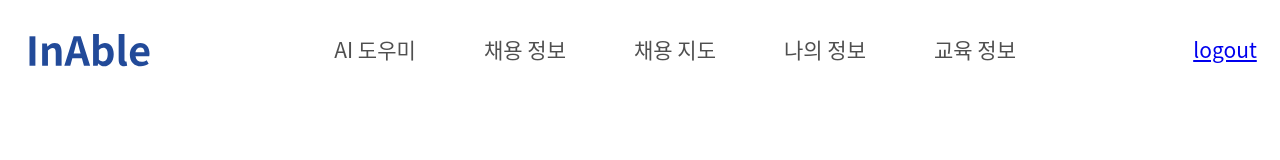
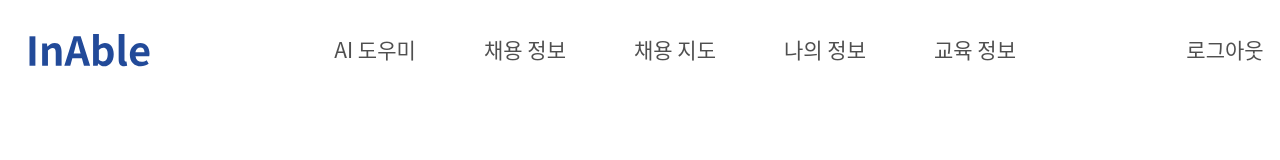
Before and after one commit to G-E-ANADA/inable-fe, a React (Vite) app: page /login in a window 1280 px wide. Shown: the top 160 px of the page. Built offline with nearby package versions, Linux system fonts and the light colour scheme; no server answers.

Commit message:
[style] 로그인/로그아웃 버튼 스타일 반영 (kan-18)

```diff
--- a/src/components/Header.tsx
+++ b/src/components/Header.tsx
@@ -29,13 +29,13 @@ const Header = ({}) => {
         </div>
         <div className={styles.tab}>
           {loginUser ? (
-            <Link className={styles.text} to="/logout">
-              logout
-            </Link>
+            <a className={styles.text} href="/logout">
+              로그아웃
+            </a>
           ) : (
-            <Link className={styles.text} to="/login">
-              login
-            </Link>
+            <a className={styles.text} href="/login">
+              로그인
+            </a>
           )}
         </div>
       </div>
--- a/src/css/Header.module.css
+++ b/src/css/Header.module.css
@@ -5,8 +5,13 @@
 }
 .text {
   position: relative;
+  font-size: 21px;
   line-height: 150%;
   font-weight: 500;
+  font-family: "Noto Sans CJK KR";
+  color: #4f4f4f;
+  text-align: center;
+  text-decoration: none;
 }
 .tab {
   width: 110px;
```
